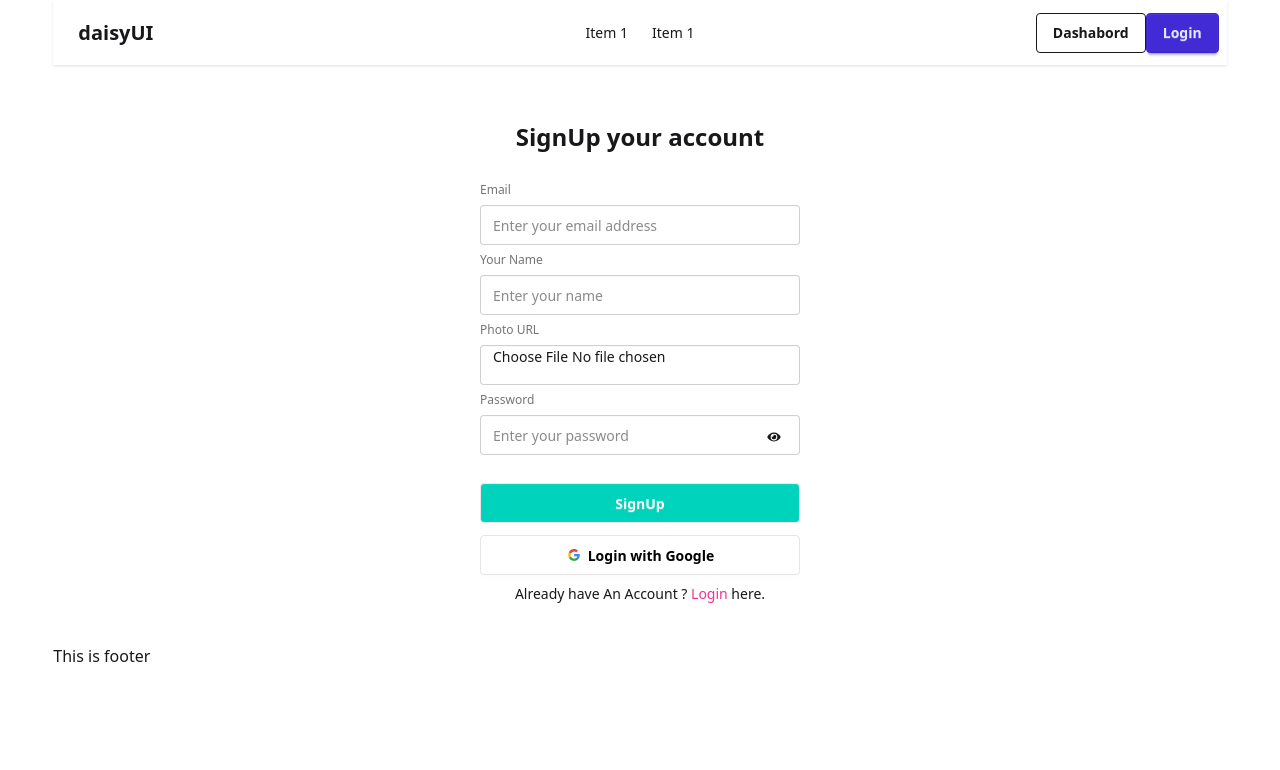
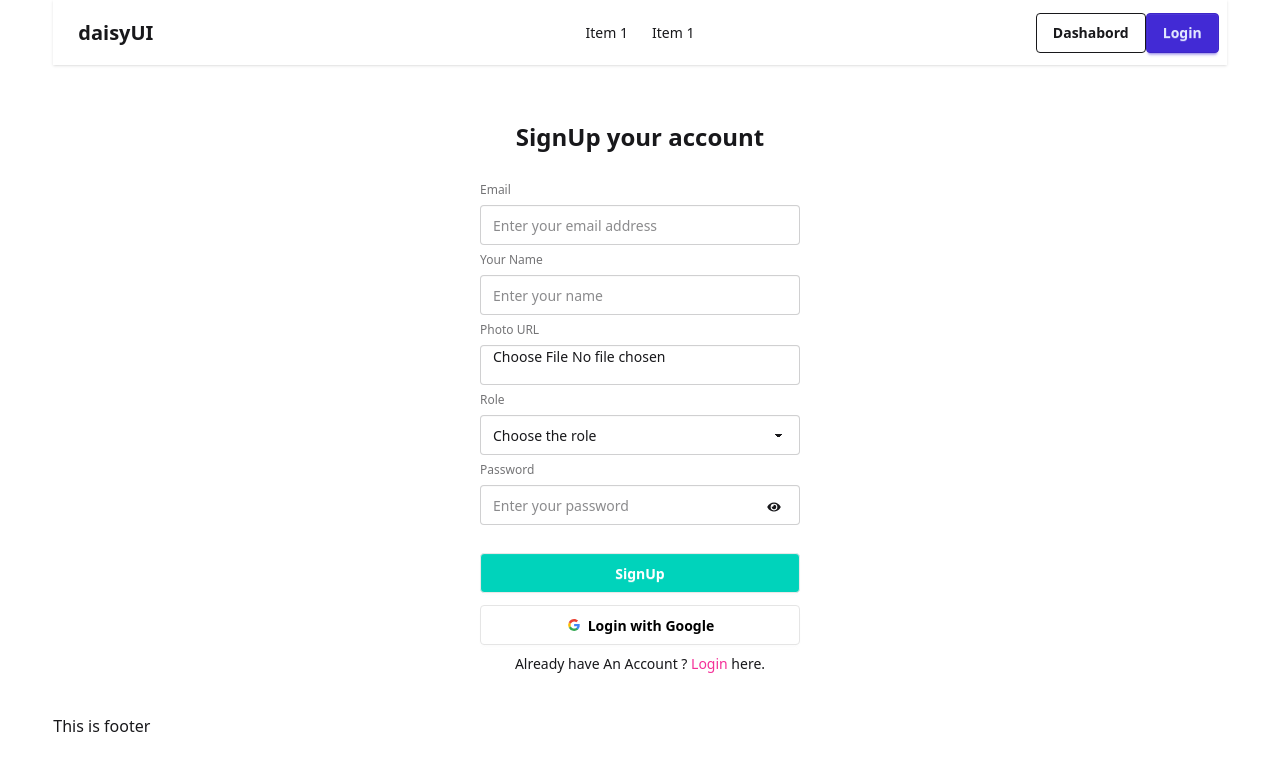
Before and after one commit to shihabsumon585/blood-donation-client, a React (Vite) app: page /register in a window 1280 px wide. Shown: the top 770 px of the page. Built offline with nearby package versions, Linux system fonts and the light colour scheme; no server answers.

Commit message:
set role in the register page

```diff
--- a/src/pages/Register/Register.jsx
+++ b/src/pages/Register/Register.jsx
@@ -18,7 +18,7 @@ const Register = () => {
         const name = e.target.name.value;
         const email = e.target.email.value;
         const password = e.target.password.value;
-        const role = e.target.password.value;
+        const role = e.target.role.value;
         const photo = e.target.photo;
         const file = photo.files[0];
 
@@ -36,7 +36,8 @@ const Register = () => {
             name,
             email,
             password,
-            mainPhotoUrl
+            mainPhotoUrl,
+            role
         }
 
         const hasLowercase = /[a-z]/;
@@ -98,6 +99,13 @@ const Register = () => {
                     {/* Photo URL */}
                     <label className="label">Photo URL</label>
                     <input name='photo' type="file" className="input" />
+                    {/* Select a the role */}
+                    <label className="label">Role</label>
+                    <select name='role' defaultValue="Choose the role" className="select">
+                        <option disabled={true}>Choose the role</option>
+                        <option value={"manager"}>Manager</option>
+                        <option value={"buyer"}>buyer</option>
+                    </select>
                     {/* password */}
                     <label className="label">Password</label>
                     <div className='relative'>
```
